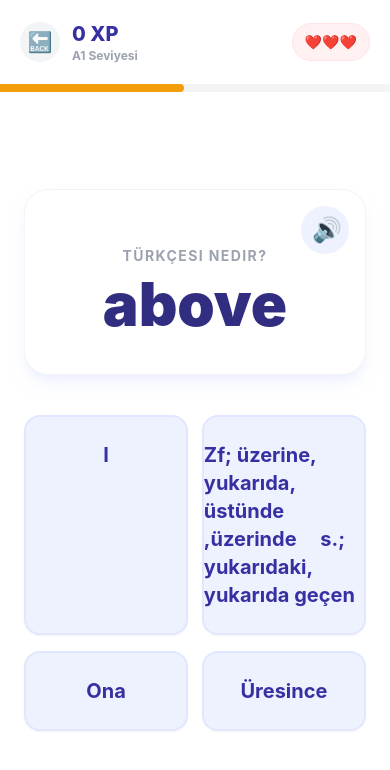
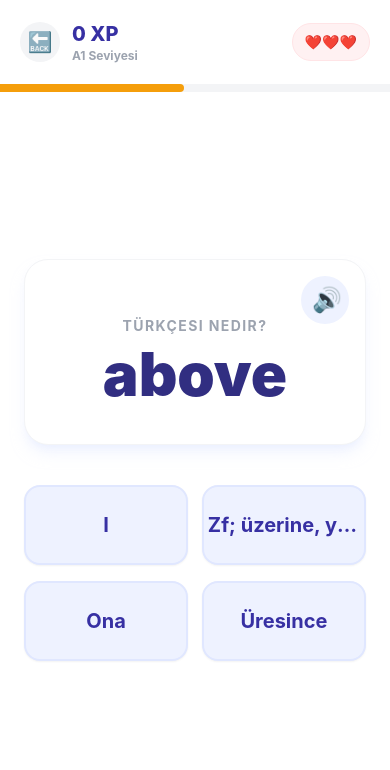
Before and after one commit to irfanunaal-eng/brainmate-app, a React Native app: screen /EnglishGameScreen in a window 390 px wide. Shown: the top 770 px of the page. Built offline with nearby package versions, Linux system fonts and the light colour scheme; what react-native-calendars would draw is missing.

Commit message:
UI: Add adjustsFontSizeToFit to prevent text wrapping in long vocabulary words

```diff
--- a/screens/EnglishGameScreen.tsx
+++ b/screens/EnglishGameScreen.tsx
@@ -188,9 +188,15 @@ export function EnglishGameScreen({ route }: any) {
         <SafeAreaView className="flex-1 justify-center p-6 bg-surface">
            <View className={`items-center p-8 rounded-3xl border-4 ${feedback.correct ? 'bg-emerald-50 border-emerald-500 shadow-emerald-200' : 'bg-rose-50 border-rose-500 shadow-rose-200'} shadow-lg mb-8`}>
               <Text className="text-7xl mb-4">{feedback.correct ? '🎯' : '❌'}</Text>
-              <View className="flex-row items-center justify-center mb-2">
-                 <Text className={`text-4xl font-black ${feedback.correct ? 'text-emerald-700' : 'text-rose-700'}`}>{currentWord.en}</Text>
-                 <TouchableOpacity onPress={() => playVoice(currentWord.en)} className="ml-3 bg-white/50 p-2 rounded-full shadow-sm shadow-black/5">
+              <View className="flex-row items-center justify-center mb-2 w-full px-4">
+                 <Text
+                    className={`text-4xl font-black ${feedback.correct ? 'text-emerald-700' : 'text-rose-700'}`}
+                    adjustsFontSizeToFit
+                    numberOfLines={1}
+                 >
+                    {currentWord.en}
+                 </Text>
+                 <TouchableOpacity onPress={() => playVoice(currentWord.en)} className="ml-3 bg-white/50 p-2 rounded-full shadow-sm shadow-black/5 flex-shrink-0">
                     <Text className="text-xl">🔊</Text>
                  </TouchableOpacity>
               </View>
@@ -298,8 +304,14 @@ export function EnglishGameScreen({ route }: any) {
             >
                <Text className="text-2xl ml-1">🔊</Text>
             </TouchableOpacity>
-            <Text className="text-gray-400 font-bold text-sm mb-2 tracking-widest uppercase mt-4">Türkçesi Nedir?</Text>
-            <Text className="text-6xl font-black text-indigo-900">{currentWord.en}</Text>
+            <Text className="text-gray-400 font-bold text-sm mb-2 tracking-widest uppercase mt-4 text-center">Türkçesi Nedir?</Text>
+            <Text
+               className="text-6xl font-black text-indigo-900 w-full text-center"
+               adjustsFontSizeToFit
+               numberOfLines={1}
+            >
+               {currentWord.en}
+            </Text>
          </View>
 
          {/* Options Grid */}
@@ -310,7 +322,13 @@ export function EnglishGameScreen({ route }: any) {
                onPress={() => handleOptionPress(opt)}
                className="w-[48%] bg-indigo-50 border-2 border-indigo-100 py-6 mb-4 rounded-2xl items-center shadow-sm"
              >
-               <Text className="text-xl font-bold text-indigo-800">{opt}</Text>
+               <Text
+                  className="text-xl font-bold text-indigo-800 text-center w-full px-1"
+                  adjustsFontSizeToFit
+                  numberOfLines={1}
+               >
+                 {opt}
+               </Text>
              </TouchableOpacity>
            ))}
          </View>
```
